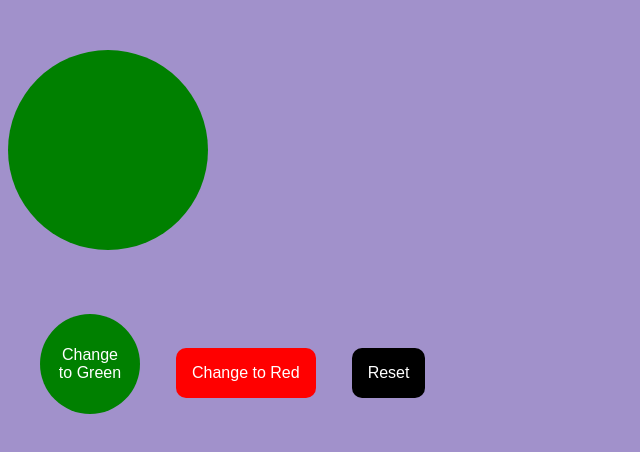
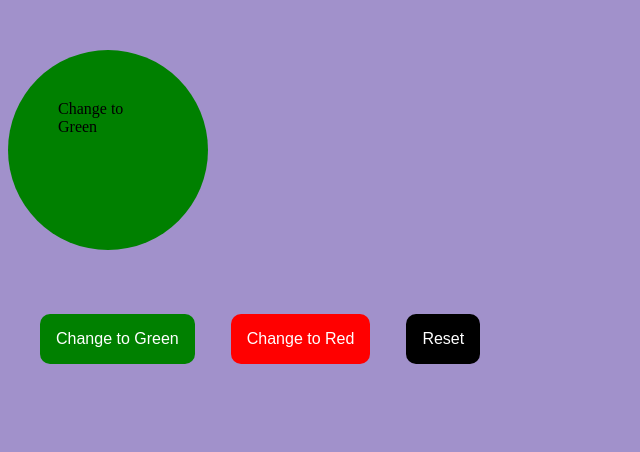
Before and after one commit to vvckovv/click-button, a plain HTML site: page index.html in a window 1280 px wide. Both pictures are taken after a click on the button "Change to Green". Shown: the whole page, without its empty margins (0-640 px from the left). Drawn offline with Linux system fonts and the light colour scheme.

Commit message:
add text on the shape

```diff
--- a/script.js
+++ b/script.js
@@ -2,8 +2,9 @@ const shape = document.getElementById('shape');
 const greenButton = document.getElementById('greenBtn');
 const redButton = document.getElementById('redBtn');
 
-function changeColorAndShape(color, isCircle) {
-shape.style.backgroundColor = color;
+function changeColorAndShape(color, text, isCircle) {
+  shape.style.backgroundColor = color;
+  shape.textContent = text;
   if(isCircle) {
     shape.style.borderRadius = '50%';
     shape.style.width = '100px';
@@ -15,6 +16,6 @@ shape.style.backgroundColor = color;
   }
 }
 
-greenBtn.addEventListener('click', () => changeColorAndShape('green', true));
-redBtn.addEventListener('click', () => changeColorAndShape('red',false));
+greenBtn.addEventListener('click', () => changeColorAndShape('green', greenBtn.textContent, true));
+redBtn.addEventListener('click', () => changeColorAndShape('red', redBtn.textContent, false));
 resetBtn.addEventListener('click', () => changeColorAndShape('black'));
--- a/style.css
+++ b/style.css
@@ -29,12 +29,12 @@ button {
 #greenBtn {
     margin: 2em 2em;
     padding: 1em;
-    height: 100px;
-    width: 100px;
+    /* height: 100px;
+    width: 100px; */
     border: none;
     background-color: green;
     color: #fff;
-    border-radius: 50%;
+    border-radius: 10px;
 }
 
 #redBtn {
```
